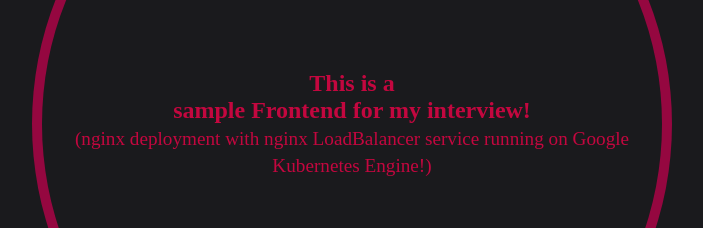
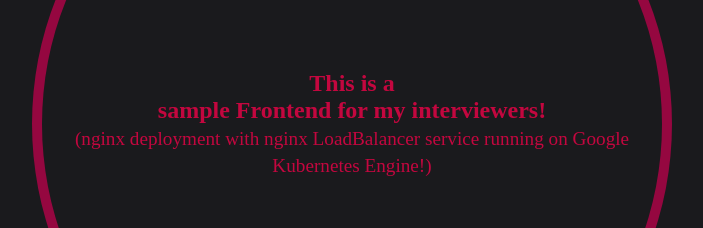
Before and after one commit to sandesvitor/simple-gke-build, a plain HTML site: page index.html in a window 1280 px wide. Both pictures are taken after a click on the button "Click Me!". Shown: the part 276-504 px from the top of the page, without its empty margins (288-991 px from the left). Drawn offline with Linux system fonts and the light colour scheme.

Commit message:
Attempt nº5

```diff
--- a/index.html
+++ b/index.html
@@ -64,7 +64,7 @@
         const button = document.querySelector('#only-action')
         const box = document.querySelector('.box')
         const changeText = () => {
-            box.innerHTML = "<h1 class='second-text'>This is a<br>sample Frontend for my interview!<br><span>(nginx deployment with nginx LoadBalancer service running on Google Kubernetes Engine!)</span></h1>"
+            box.innerHTML = "<h1 class='second-text'>This is a<br>sample Frontend for my interviewers!<br><span>(nginx deployment with nginx LoadBalancer service running on Google Kubernetes Engine!)</span></h1>"
         }
         button.onclick = changeText
     </script>
```
Also changed, not shown: 2 other files.
